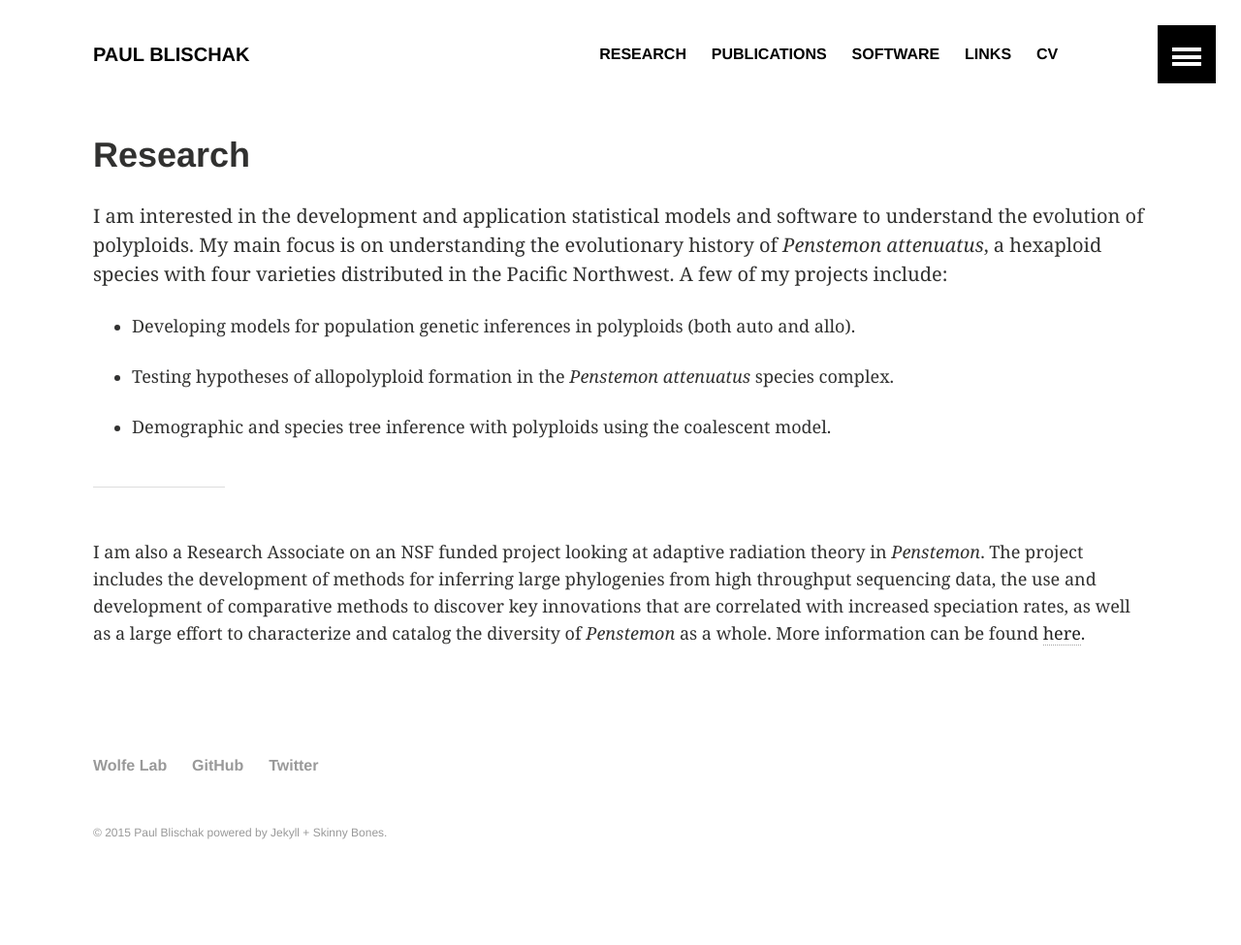
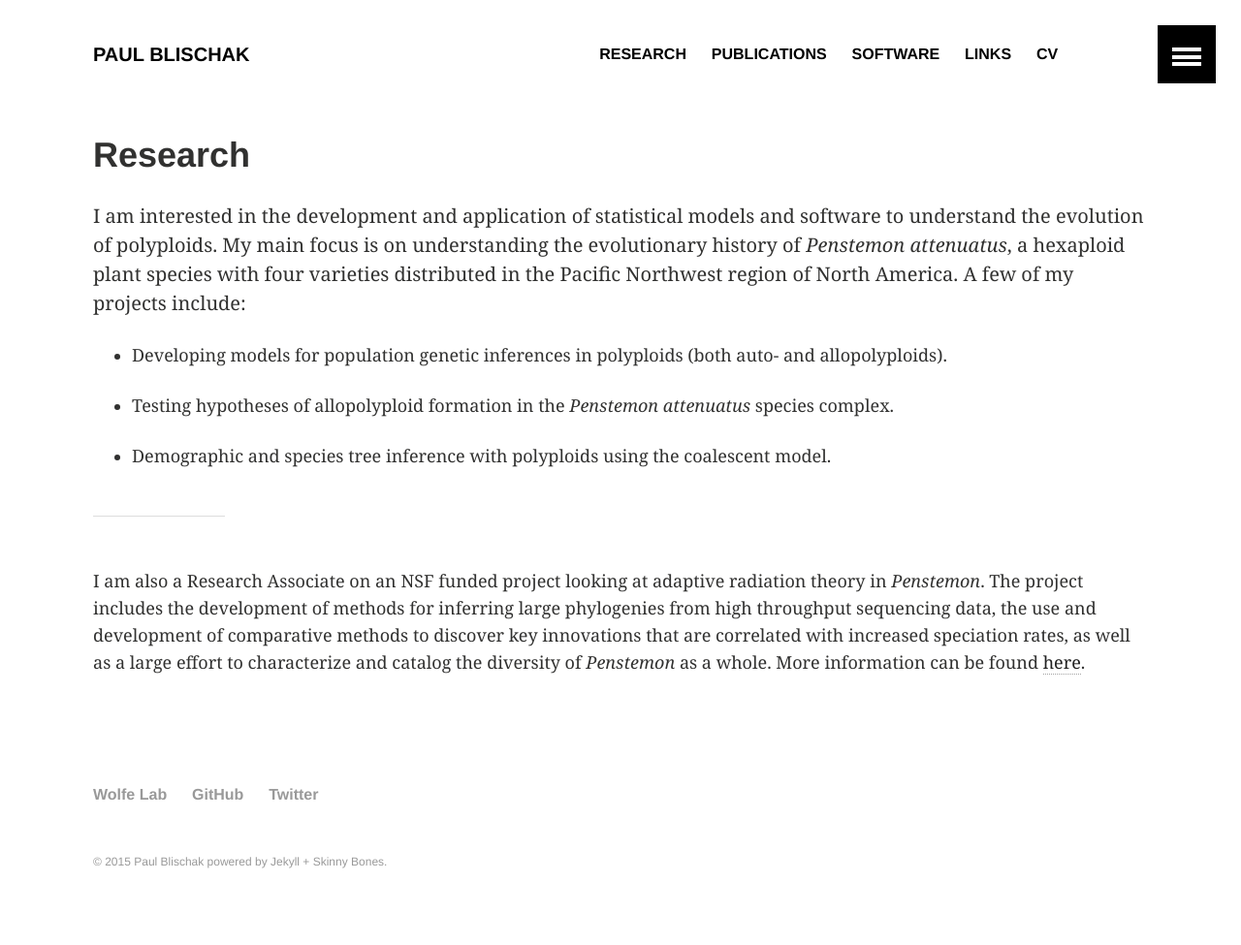
Before and after one commit to pblischak/pblischak.github.io, a Jekyll site: the page built from Research/index.md, in a window 1280 px wide. Shown: the whole page at 97% size. Built offline with Jekyll 4.4.1, drawn with Linux system fonts in a browser that asks for light colours; before the commit the page ends 945 px from its top, so only the background shows below that.

Commit message:
Fixing typos on research page

```diff
--- a/Research/index.md
+++ b/Research/index.md
@@ -3,9 +3,9 @@ title: Research
 layout: archive
 ---
 
-I am interested in the development and application statistical models and software to understand the evolution of polyploids. My main focus is on understanding the evolutionary history of *Penstemon attenuatus*, a hexaploid species with four varieties distributed in the Pacific Northwest. A few of my projects include:
+I am interested in the development and application of statistical models and software to understand the evolution of polyploids. My main focus is on understanding the evolutionary history of *Penstemon attenuatus*, a hexaploid plant species with four varieties distributed in the Pacific Northwest region of North America. A few of my projects include:
 
-- Developing models for population genetic inferences in polyploids (both auto and allo).
+- Developing models for population genetic inferences in polyploids (both auto- and allopolyploids).
 
 - Testing hypotheses of allopolyploid formation in the *Penstemon attenuatus* species complex.
 
```
